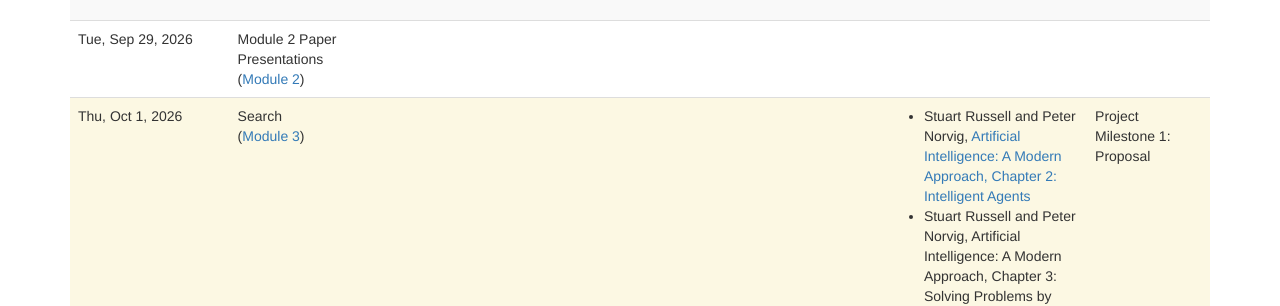
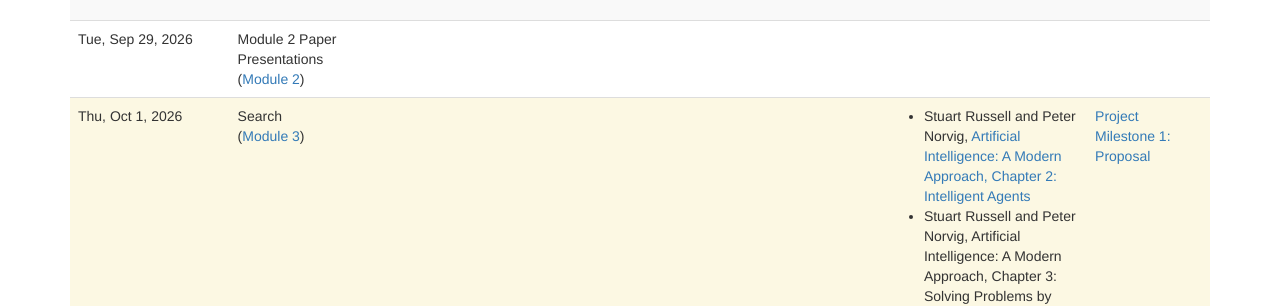
Before and after one commit to lara-martin/neurosymbolic-text-gen, a Jekyll site: the page built from lectures.md, in a window 1280 px wide. Shown: the part 3491-3797 px from the top of the page. Built offline with Jekyll 4.4.1, drawn with Linux system fonts in a browser that asks for light colours; nearby versions of some CDN libraries; a script that is not in the unit is left out.

```diff
--- a/_data/lectures.yaml
+++ b/_data/lectures.yaml
@@ -122,7 +122,7 @@
   homework_due:
     -
       title: Project Milestone 1&colon; Proposal
-      url: #project/project-proposal.html
+      url: project/project-proposal.html
 
 
 -
```
